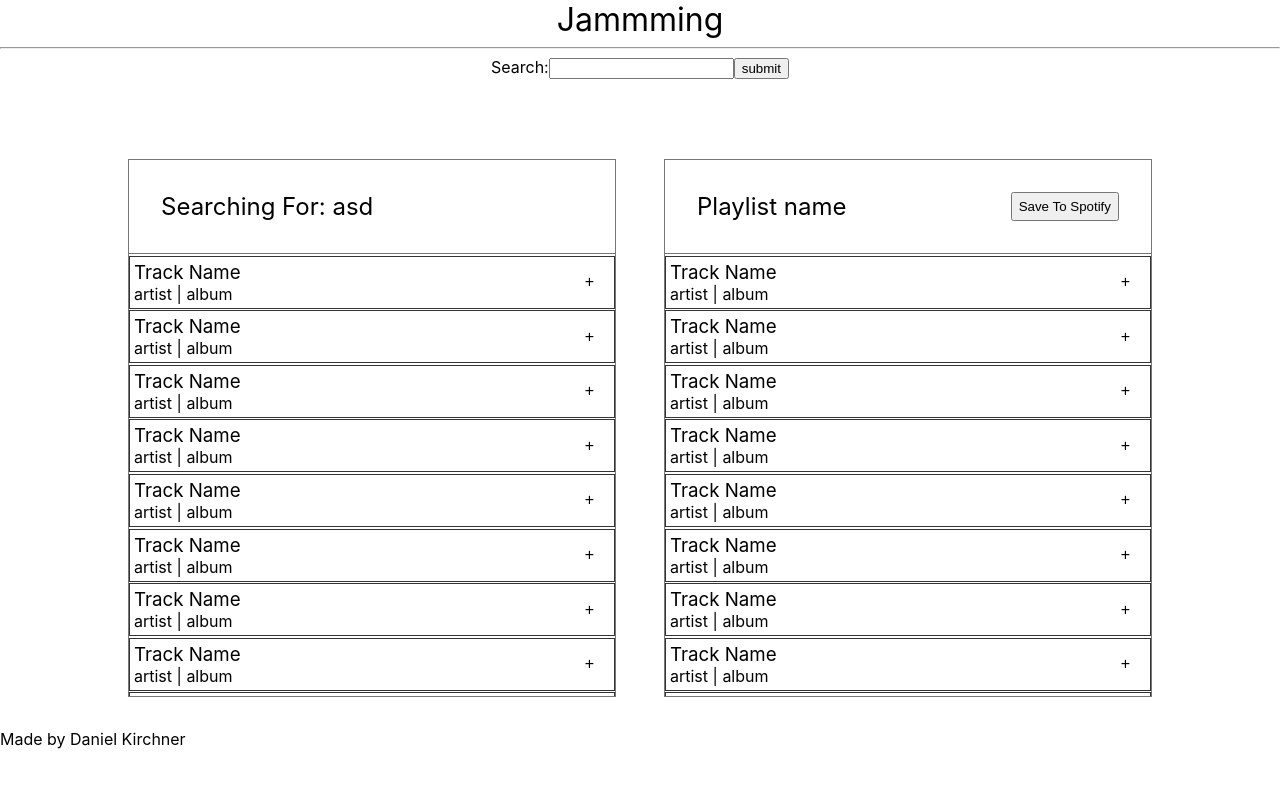
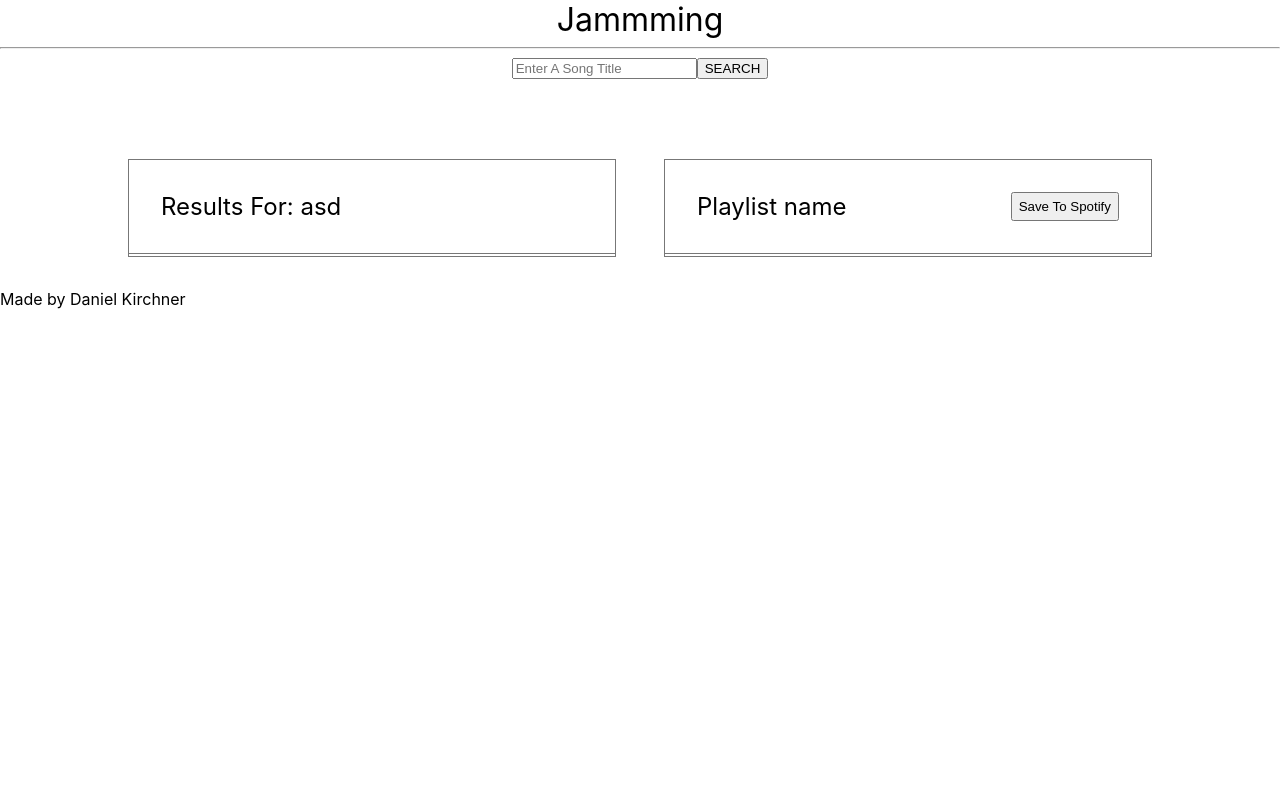
Before and after one commit to Daniel-Kirchner/jammming, a React (Create React App) app: page / in a window 1280 px wide. Shown: the top 788 px of the page. Built offline with nearby package versions, Linux system fonts and the light colour scheme.

Commit message:
Implement Track Listing in The Component Tree + Search with mockdata

```diff
--- a/src/App.js
+++ b/src/App.js
@@ -1,19 +1,32 @@
+import { useCallback, useState } from "react";
+
 import Playlist from "./components/Playlist/Playlist";
 import SearchBar from "./components/SearchBar/SearchBar";
 import SearchResults from "./components/SearchResults/SearchResults";
 
 import styles from "./App.module.css";
 
+import { trackData } from "./utils/mockdata";
+
 function App() {
+  const [searchResults, setSearchResults] = useState([]);
+
+  const search = useCallback((term) => {
+    const filteredResults = trackData.filter((track) =>
+      track.name.toLowerCase().includes(term.toLowerCase())
+    );
+    setSearchResults(filteredResults);
+  }, []);
+
   return (
     <>
       <header className={styles.header}>
         <h1>Jammming</h1>
         <hr />
-        <SearchBar />
+        <SearchBar onSearch={search} />
       </header>
       <main className={styles.main}>
-        <SearchResults />
+        <SearchResults searchResults={searchResults} />
         <Playlist />
       </main>
       <footer>
--- a/src/components/Playlist/Playlist.js
+++ b/src/components/Playlist/Playlist.js
@@ -9,7 +9,7 @@ const Playlist = () => {
         <h2>Playlist name</h2>
         <button>Save To Spotify</button>
       </div>
-      <Tracklist />
+      {/* <Tracklist /> */}
     </div>
   );
 };
--- a/src/components/SearchBar/SearchBar.js
+++ b/src/components/SearchBar/SearchBar.js
@@ -1,12 +1,25 @@
-const SearchBar = () => {
+import { useCallback, useState } from "react";
+
+const SearchBar = ({ onSearch }) => {
+  const [term, setTerm] = useState("");
+
+  const handleTermChange = (e) => {
+    setTerm(e.target.value);
+  };
+
+  const search = useCallback(
+    (e) => {
+      e.preventDefault();
+      onSearch(term);
+    },
+    [onSearch, term]
+  );
+
   return (
-    <>
-      <form>
-        <label htmlFor="search">Search:</label>
-        <input type="text" id="search" />
-        <button>submit</button>
-      </form>
-    </>
+    <form onSubmit={search}>
+      <input placeholder="Enter A Song Title" onChange={handleTermChange} />
+      <button>SEARCH</button>
+    </form>
   );
 };
 
--- a/src/components/SearchResults/SearchResults.js
+++ b/src/components/SearchResults/SearchResults.js
@@ -2,11 +2,11 @@ import Tracklist from "../Tracklist/Tracklist";
 
 import styles from "./SearchResults.module.css";
 
-const SearchResults = () => {
+const SearchResults = ({ searchResults }) => {
   return (
     <div className={styles.container}>
-      <h2 className={styles.header}>Searching For: asd</h2>
-      <Tracklist />
+      <h2 className={styles.header}>Results For: asd</h2>
+      <Tracklist tracks={searchResults} />
     </div>
   );
 };
--- a/src/components/Track/Track.js
+++ b/src/components/Track/Track.js
@@ -1,18 +1,16 @@
 import styles from "./Track.module.css";
 
-const Track = () => {
+const Track = ({ track }) => {
   return (
-    <>
     <div className={styles.container}>
       <div>
-          <h3>Track Name</h3>
+        <h3>{track.name}</h3>
         <p>
-            <span>artist</span> | <span>album</span>
+          {track.artist} | {track.album}
         </p>
       </div>
       <button className={styles.btn}>+</button>
     </div>
-    </>
   );
 };
 
--- a/src/components/Tracklist/Tracklist.js
+++ b/src/components/Tracklist/Tracklist.js
@@ -2,57 +2,13 @@ import Track from "../Track/Track";
 
 import styles from "./Tracklist.module.css";
 
-const Tracklist = () => {
+const Tracklist = ({ tracks }) => {
   return (
-    <>
-      <ul className={styles.container}>
-        <li>
-          <Track />
-        </li>
-        <li>
-          <Track />
-        </li>
-        <li>
-          <Track />
-        </li>
-        <li>
-          <Track />
-        </li>
-        <li>
-          <Track />
-        </li>
-        <li>
-          <Track />
-        </li>
-        <li>
-          <Track />
-        </li>
-        <li>
-          <Track />
-        </li>
-        <li>
-          <Track />
-        </li>
-        <li>
-          <Track />
-        </li>
-        <li>
-          <Track />
-        </li>
-        <li>
-          <Track />
-        </li>
-        <li>
-          <Track />
-        </li>
-        <li>
-          <Track />
-        </li>
-        <li>
-          <Track />
-        </li>
-      </ul>
-    </>
+    <div className={styles.container}>
+      {tracks.map((track) => {
+        return <Track track={track} key={track.id} />;
+      })}
+    </div>
   );
 };
 
--- a/src/components/Tracklist/Tracklist.module.css
+++ b/src/components/Tracklist/Tracklist.module.css
@@ -1,5 +1,5 @@
 .container {
-  height: 55vh;
+  max-height: 55vh;
   overflow-y: scroll;
 }
 
--- /dev/null
+++ b/src/utils/mockdata.js
@@ -0,0 +1,32 @@
+export const trackData = [
+  {
+    name: "Don't Stop Believin'",
+    artist: "Journey",
+    album: "Escape",
+    id: "1",
+  },
+  {
+    name: "Bohemian Rhapsody",
+    artist: "Queen",
+    album: "A Night at the Opera",
+    id: "2",
+  },
+  {
+    name: "Imagine",
+    artist: "John Lennon",
+    album: "Imagine",
+    id: "3",
+  },
+  {
+    name: "Smells Like Teen Spirit",
+    artist: "Nirvana",
+    album: "Nevermind",
+    id: "4",
+  },
+  {
+    name: "Thriller",
+    artist: "Michael Jackson",
+    album: "Thriller",
+    id: "5",
+  },
+];
```
Lines whose indentation alone changed are shown as unchanged.
